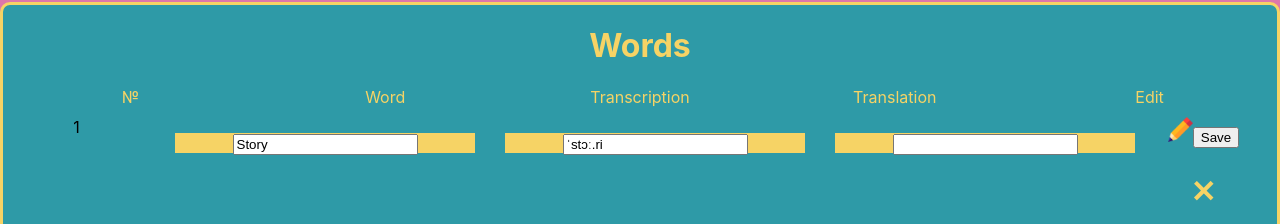
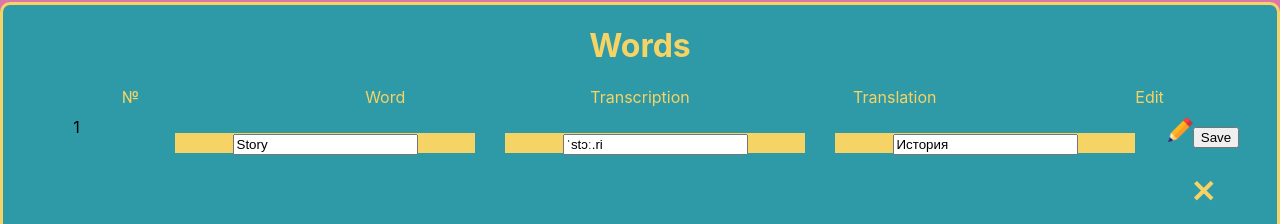
Before and after one commit to Milky-20/My-best-project, a React (Create React App) app: page / in a window 1280 px wide. Both pictures are taken after a click on the picture 1145 px from the left and 327 px from the top of the page. Shown: the part 198-422 px from the top of the page. Built offline with nearby package versions, Linux system fonts and the light colour scheme.

Commit message:
редактирование таблицы

```diff
--- a/src/components/Table.jsx
+++ b/src/components/Table.jsx
@@ -54,13 +54,13 @@ function List(props){
 
         {pressed ? (
             <>
-<p className='card__input'><input value={inputText.name}
+<p className='card__input'><input value={inputText.name} name="name"
 className={`card-input ${errorClass(inputText.name)}`} onChange={onChange}></input></p>
 
-<p className='card__input'><input value={inputText.transcription}
+<p className='card__input'><input value={inputText.transcription}  name="transcription"
 className={`card-input ${errorClass(inputText.transcription)}`} onChange={onChange}></input></p>
 
-<p className='card__input'><input value={inputText.trunslate}
+<p className='card__input'><input value={inputText.translate}  name="translate"
 className={`card-input ${errorClass(inputText.translate)}`} onChange={onChange}></input></p>
 
 <div className='buttons'>
```
